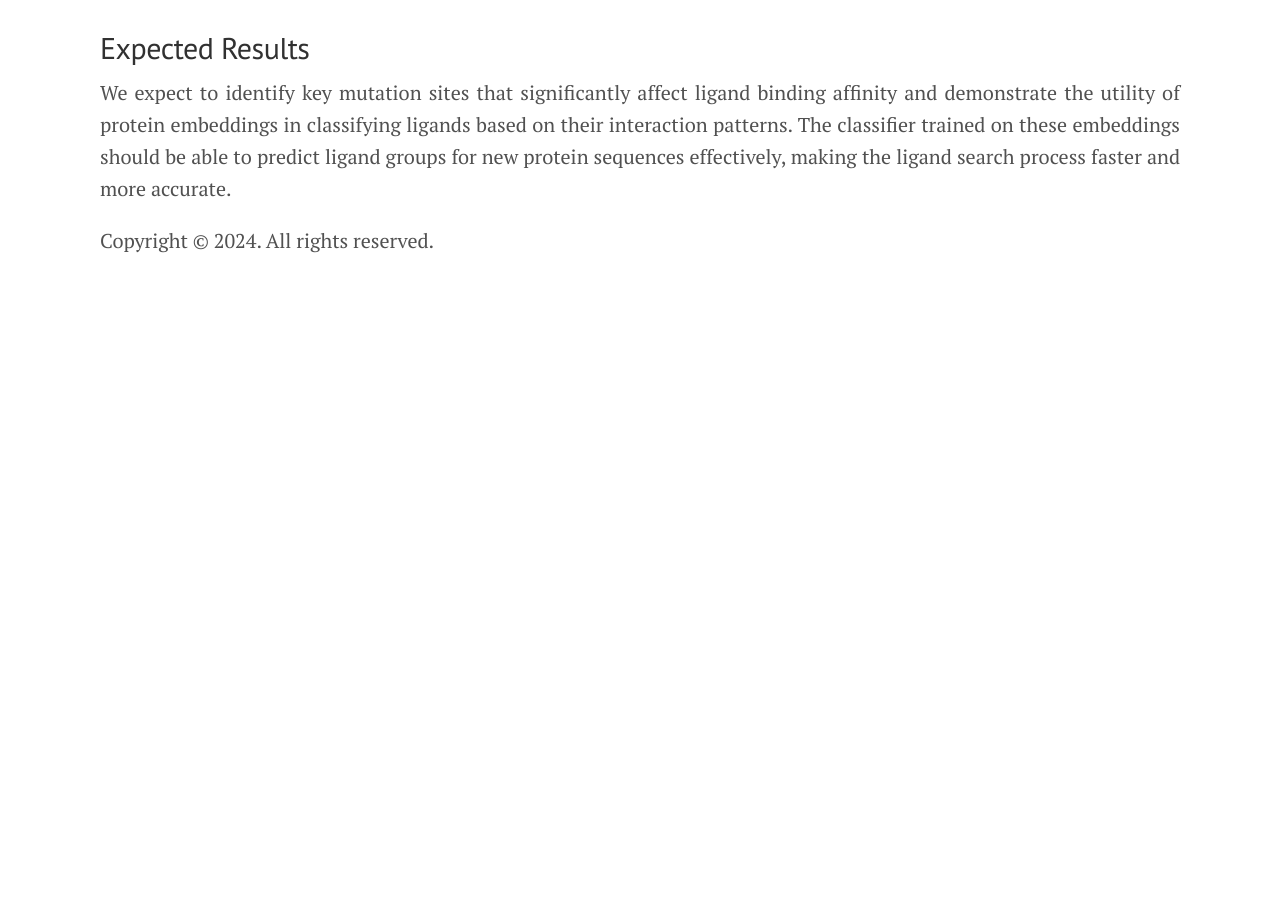
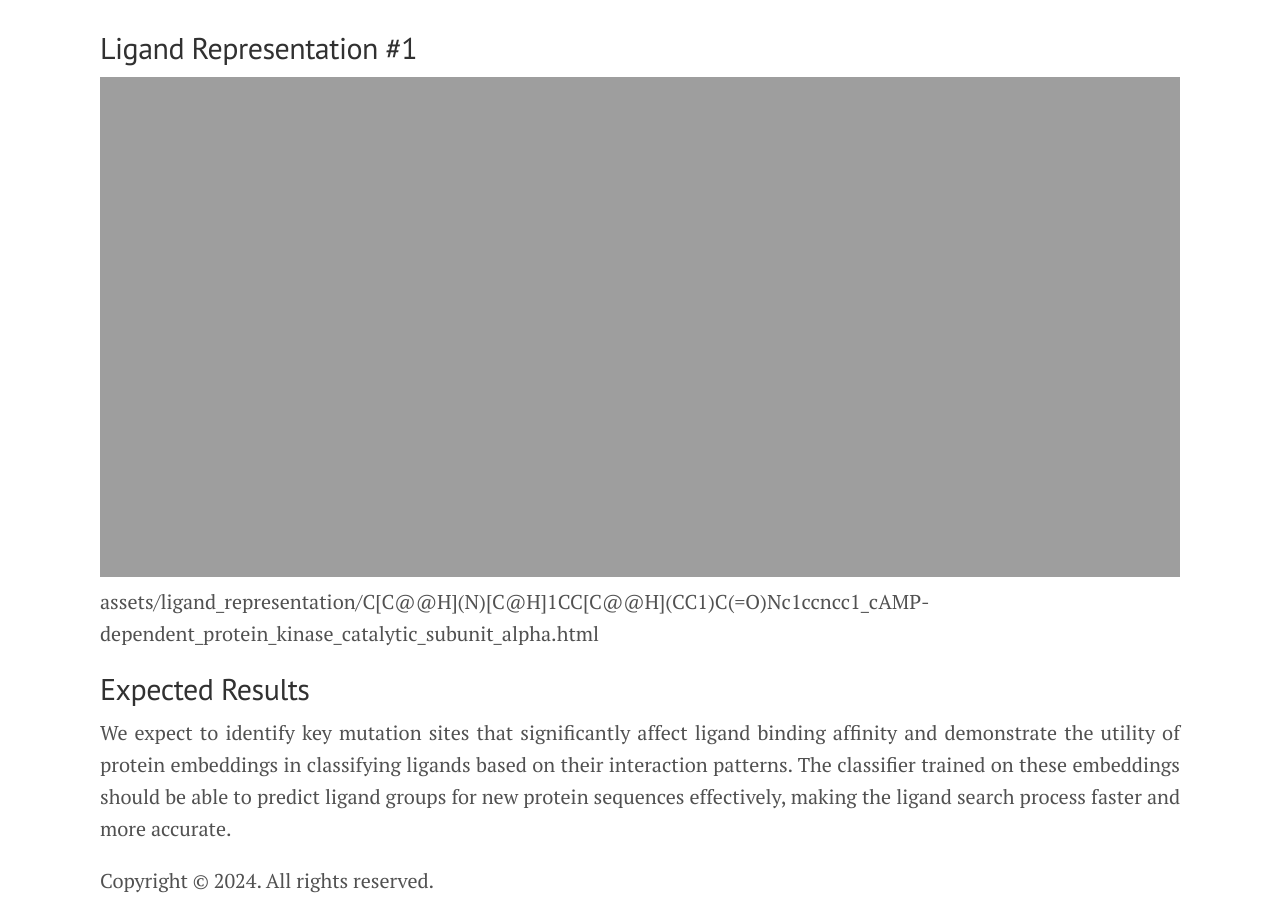
Before and after one commit to AlexisCogne/ada-story-epfl, a Jekyll site: the page built from index.html, in a window 1280 px wide and 1400 px high, scrolled down 1202 px. Shown: the part 483-1400 px from the top of the window. Built offline with Jekyll 4.4.1, drawn with Linux system fonts in a browser that asks for light colours; the list of posts is cut into pages by our own code; before the commit the page ends 1962 px from its top, so only the background shows below that.

Commit message:
testing integration ligand representation

```diff
--- a/index.html
+++ b/index.html
@@ -39,6 +39,11 @@ title: Research on Protein Mutations and Ligand Binding
       <iframe src="public/assets/interactive_plot.html" width="100%" height="500" style="border:none;"></iframe>
   </section>
 
+  <section id="ligand-representation">
+    <h2>Ligand Representation #1</h2>
+    <iframe src="public/assets/ligand_representation/C[C@@H](N)[C@H]1CC[C@@H](CC1)C(=O)Nc1ccncc1_cAMP-dependent_protein_kinase_catalytic_subunit_alpha.html" width="100%" height="500" style="border:none;"></iframe>
+</section>
+assets/ligand_representation/C[C@@H](N)[C@H]1CC[C@@H](CC1)C(=O)Nc1ccncc1_cAMP-dependent_protein_kinase_catalytic_subunit_alpha.html
   <section id="expected-results">
     <h2>Expected Results</h2>
     <p>
```
Also changed, not shown: 1 other file.
